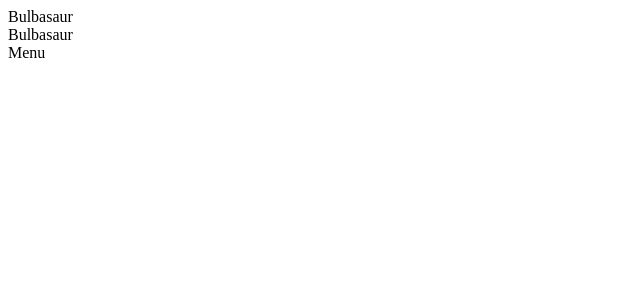
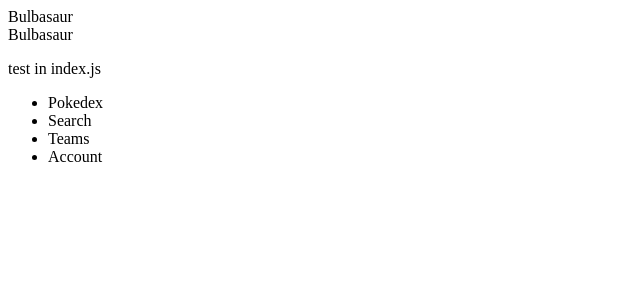
Before and after one commit to mikekoscinski/pokedex, a React (Create React App) app in the folder view/: page / in a window 1280 px wide. Shown: the top 300 px of the page, without its empty margins (0-640 px from the left). Built offline with nearby package versions, Linux system fonts and the light colour scheme.

Commit message:
Rename all react component files to Uppercase names; create Navmenu component; separate App and Navmenu in index.js

```diff
--- a/view/public/index.html
+++ b/view/public/index.html
@@ -4,8 +4,8 @@
     <meta charset="utf-8" />
     <meta name="viewport" content="width=device-width, initial-scale=1" />
     <meta
-      name="description"
-      content="Web site created using create-react-app"
+      name="Pokedex"
+      content="Web-based Pokedex entries for all pokemon from the Kanto, Johto, and Hoenn regions"
     />
     <link rel="apple-touch-icon" href="%PUBLIC_URL%/logo192.png" />
     <!--
--- a/view/src/App.js
+++ b/view/src/App.js
@@ -1,17 +1,13 @@
+// TODO: Make a single-page app, with 'view' and 'menu'; 'view' updated via state? This should just be the view? Menu is a separate component; rendered in index.js
+
 import React, { useState } from "react";
-import Index from "./entry-list";
+import Entrylist from "./Entrylist";
 
-function App() {
+export default function App() {
   const [entries, setEntries] = useState(['Bulbasaur', 'Ivysaur']);
-
   return (
     <>
-      <Index entries={entries}/>
-      <div>Menu</div>
+      <Entrylist entries={entries}/>
     </>
   );
-}
-
-// TODO: Make a single-page app, with 'view' and 'menu'; 'view' updated via state?
-
-export default App;
+};
--- a/view/src/entry-list.js
+++ b/view/src/Entrylist.js
@@ -1,7 +1,7 @@
 import React from "react";
-import Entry from "./entry";
+import Entry from "./Entry";
 
-export default function entryList ({ entries }) {
+export default function Entrylist ({ entries }) {
 	return (
 		entries.map(entry => {
 			return <Entry entry={entry} />
--- /dev/null
+++ b/view/src/Navmenu.js
@@ -0,0 +1,14 @@
+import React from 'react'
+
+export default function Navmenu() {
+	return (
+		<div>
+			<ul>
+				<li>Pokedex</li>
+				<li>Search</li>
+				<li>Teams</li>
+				<li>Account</li>
+			</ul>
+		</div>
+	)
+};
--- a/view/src/index.js
+++ b/view/src/index.js
@@ -1,12 +1,16 @@
 // TODO: Should everything in this file be moved into controller.js?
+// TODO: But I don't know how the bundler works yet. I tried moving it into the controller and nothing would render
 
 import React from 'react';
 import ReactDOM from 'react-dom';
 import App from './App';
+import Navmenu from './navmenu';
 
 ReactDOM.render(
   <React.StrictMode>
     <App />
+    <p>test in index.js</p>
+    <Navmenu />
   </React.StrictMode>,
   document.getElementById('root')
 );
```
Also changed, not shown: view/src/entry.js (+3 -4 lines), 1 other file (tests, documents, lock files or other folders).
